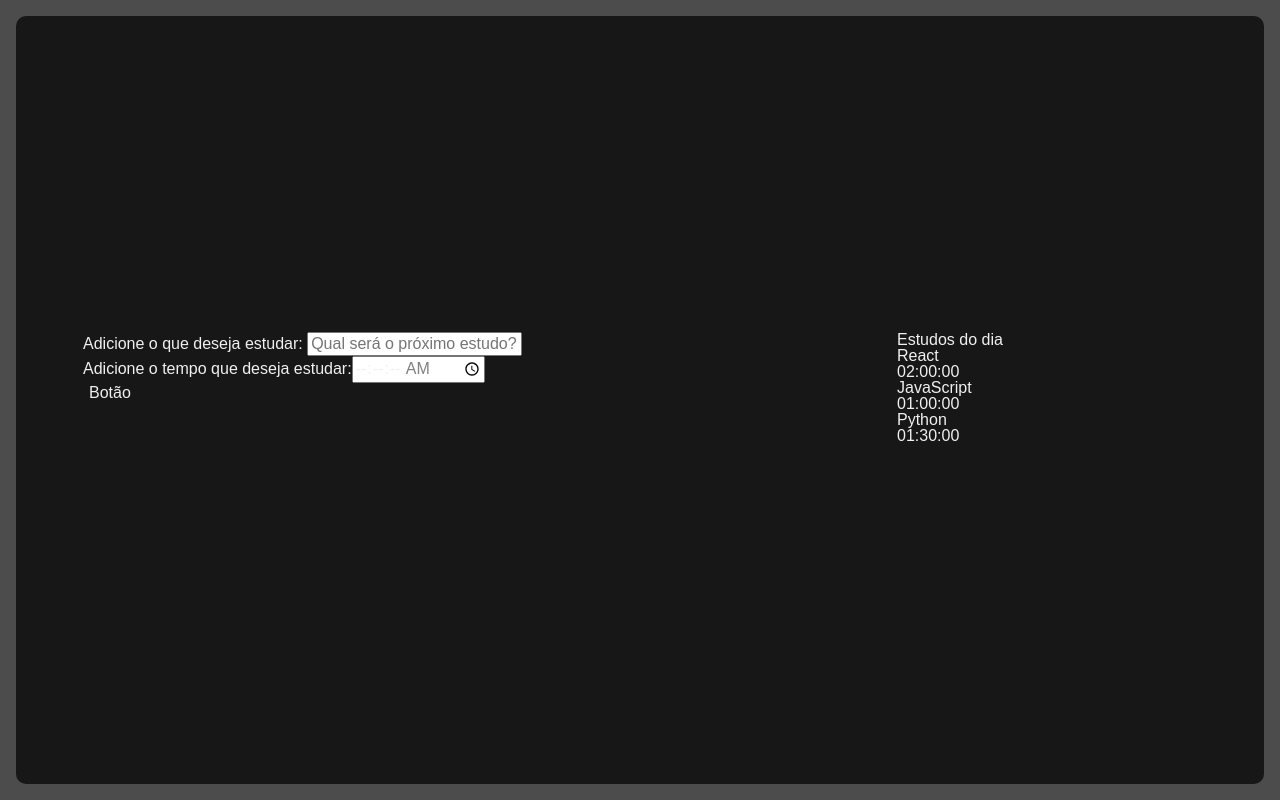
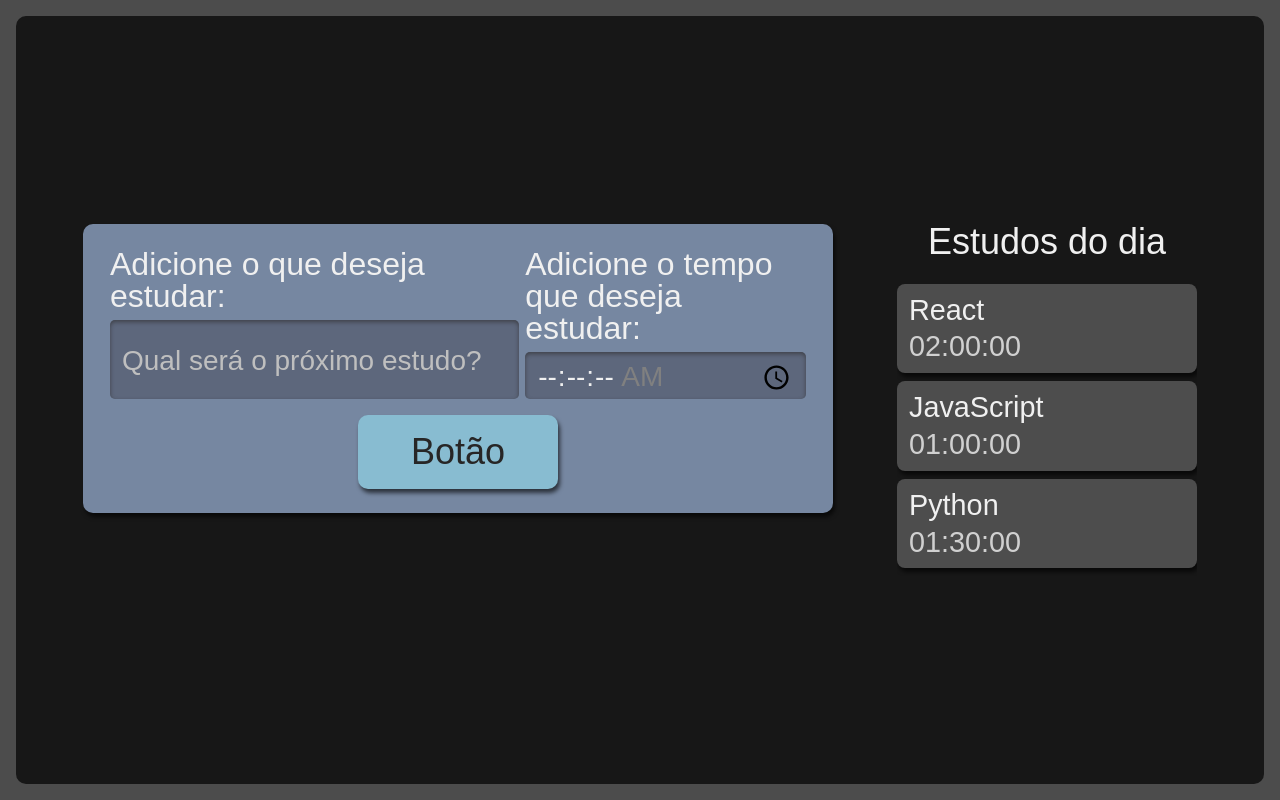
Before and after one commit to desireebarretti/alura-studies, a React (Create React App) app: page / in a window 1280 px wide. Built offline with nearby package versions, Linux system fonts and the light colour scheme.

Commit message:
Inserindo os styles e img

```diff
--- a/src/componentes/Botao/Botao.tsx
+++ b/src/componentes/Botao/Botao.tsx
@@ -1,11 +1,11 @@
 import React from "react";
-import './Botao.css'
+import './style.scss';
 
 // formato de componente em typescript
 class Botao extends React.Component {
     render() {
         return (
-            <button>
+            <button className="botao">
                 Botão
             </button>
         )
--- /dev/null
+++ b/src/componentes/Botao/style.scss
@@ -0,0 +1,25 @@
+.botao {
+    align-self: center;
+    background-color: #88bcd1;
+    border-radius: 10px;
+    box-shadow: 2px 4px 4px #0000009F;
+    color: #272626;
+    cursor: pointer;
+    font-size: 1.25rem;
+    padding: 16px;
+    width: 150px;
+
+    &:active {
+      background-color: #7CA6B7;
+      box-shadow: 2px 2px 4px #0000009F inset;
+    }
+  }
+
+  @media screen and (min-width: 1280px) {
+    .botao {
+      grid-column-start: span 2;
+      justify-self: center;
+      width: 200px;
+      font-size: 2.25rem;
+    }
+  }
--- a/src/componentes/Formulario/Formulario.tsx
+++ b/src/componentes/Formulario/Formulario.tsx
@@ -1,15 +1,16 @@
 import React from "react";
 import Botao from "../Botao/Botao";
+import './style.scss';
 
 class Formulario extends React.Component {
     render() {
         return (
-            <form action="">
-                <div>
+            <form action="" className="novaTarefa">
+                <div className="inputContainer">
                     <label htmlFor="tarefa">Adicione o que deseja estudar: </label>
                     <input type="text" name="tarefa" id="tarefa" placeholder="Qual será o próximo estudo?" required></input>
                 </div>
-                <div>
+                <div  className="inputContainer">
                     <label htmlFor="tempo">Adicione o tempo que deseja estudar:</label>
                     <input type="time" step="1" name="tempo" id="tempo" min="00:00:00" max="01:30:00" required></input>
                 </div>
--- /dev/null
+++ b/src/componentes/Formulario/style.scss
@@ -0,0 +1,61 @@
+.novaTarefa {
+    display:flex;
+    flex-direction: column;
+    grid-area: nova-tarefa;
+    background-color: #7687A1;
+    border-radius: 10px;
+    box-shadow: 2px 4px 4px #0000009F;
+    padding: 12px;
+
+    .inputContainer {
+      display: flex;
+      flex-direction: column;
+      width: 100%;
+      margin-bottom: 16px;
+
+      label {
+        margin-bottom: 8px;
+        font-size: 1.25rem;
+      }
+
+      input {
+        width: 100%;
+        padding: 8px 12px 4px;
+        box-sizing: border-box;
+        border: unset;
+        border-radius: 5px;
+        background-color: #5D677C;
+        box-shadow: 0px 2px 4px #2D2B2B9F inset;
+
+        &::placeholder {
+          color: #BFBFBF;
+        }
+      }
+    }
+
+    @media screen and (min-width: 1280px) {
+      flex-direction: row;
+      flex-wrap: wrap;
+      justify-content: space-around;
+      font-size: 2.25rem;
+      padding: 24px;
+      box-sizing: border-box;
+
+      .inputContainer {
+        width: calc(60% - 12px);
+
+        &:last-of-type {
+          width: 40%;
+        }
+
+        label {
+          font-size: 2rem;
+        }
+
+        input {
+          height: 100%;
+          font-size: 1.75rem;
+        }
+      }
+    }
+  }
--- a/src/componentes/Lista/Lista.tsx
+++ b/src/componentes/Lista/Lista.tsx
@@ -1,5 +1,6 @@
 import { constants } from "buffer";
 import React from "react";
+import './style.scss';
 
 function Lista() {
     const tarefas = [
@@ -18,11 +19,11 @@
         }
     ]
     return (
-        <aside>
+        <aside className="listaTarefas">
             <h2>Estudos do dia</h2>
             <ul>
                 {tarefas.map((item, index) => (
-                    <li key={index}>
+                    <li key={index} className="item">
                         <h3>{item.tarefa}</h3>
                         <span>{item.tempo}</span>
                     </li>
--- /dev/null
+++ b/src/componentes/Lista/style.scss
@@ -0,0 +1,75 @@
+.listaTarefas {
+    grid-area: tarefas;
+    height: 100%;
+
+    h2 {
+      font-size: 1.25rem;
+      margin-bottom: 12px;
+    }
+
+    ul {
+      max-height: 350px;
+      overflow-y: scroll;
+        scrollbar-width: thin;
+    }
+
+    @media screen and (min-width:1280px) {
+
+      h2{
+        text-align: center;
+        font-size: 2.25rem;
+        margin-bottom: 24px;
+      }
+
+      ul {
+        overflow: auto;
+        max-height: 500px;
+      }
+    }
+  }
+
+  .item {
+    background-color: #4D4D4D;
+    border-radius: 8px;
+    box-shadow: 2px 4px 4px #0000009F;
+    padding: 12px;
+    margin-bottom: 8px;
+    position: relative;
+    cursor: pointer;
+
+    h3 {
+      margin-bottom: 8px;
+      word-break: break-all;
+    }
+
+    span {
+      color: #D0D0D0;
+    }
+
+    @media screen and (min-width:1280px) {
+      font-size: 1.8rem;
+    }
+  }
+
+  .itemSelecionado {
+    background-color: #292929;
+    box-shadow: 2px 4px 4px #0000009F inset;
+  }
+
+  .itemCompletado {
+    background-color: #566F42;
+    cursor: auto;
+
+    .concluido {
+      display: block;
+      background-image: url('../../assets/img/check-mark.svg');
+      background-repeat: no-repeat;
+      background-size: 38px 38px;
+      position: absolute;
+      top: 50%;
+      right: 12px;
+      transform: translateY(-50%);
+      width: 42px;
+      height: 43px;
+    }
+  }
```
Also changed, not shown: src/assets/img/check-mark.svg (added), src/componentes/Botao/Botao.css (deleted).
